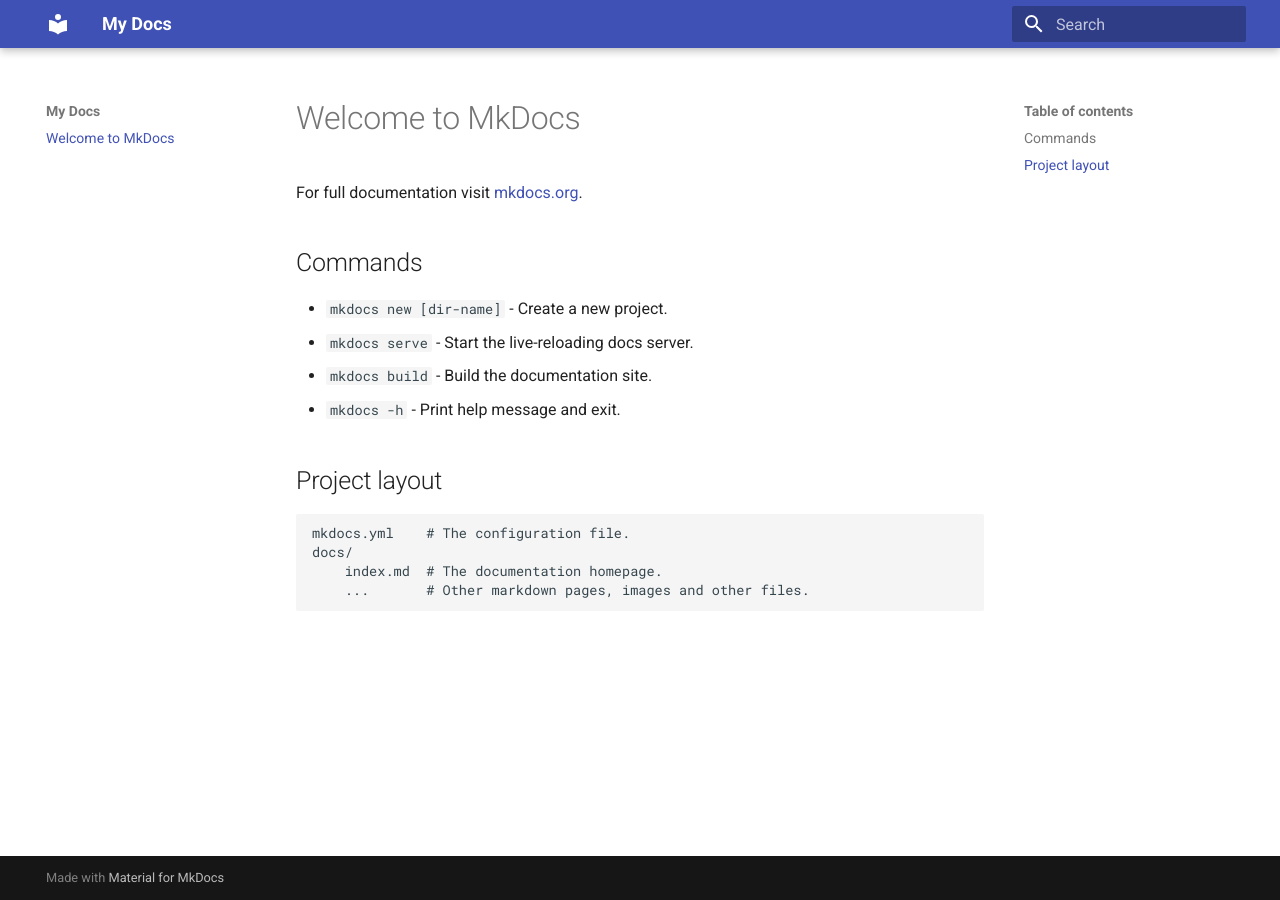
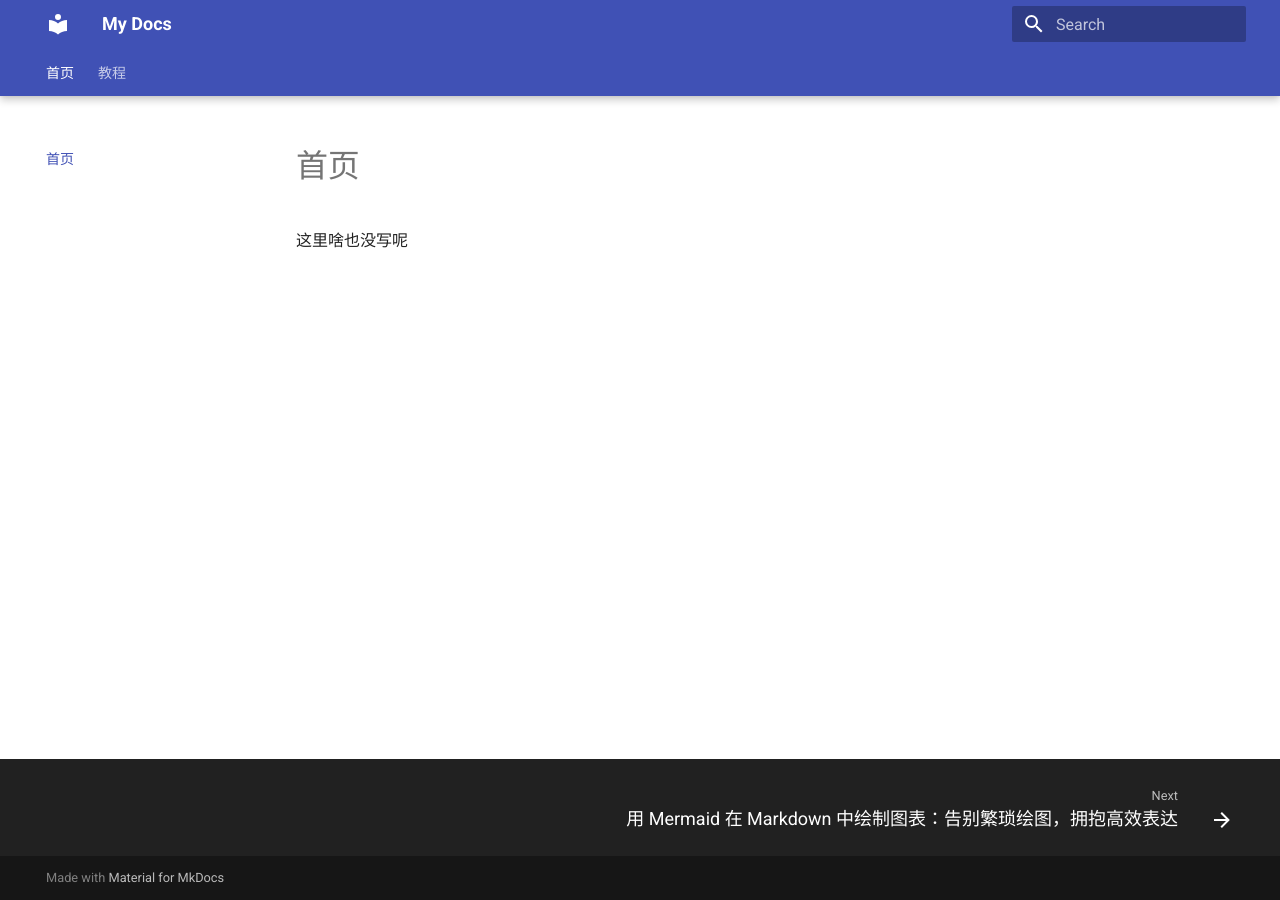
Before and after one commit to ht7813/docs, an MkDocs documentation site: the page built from docs/index.md, in a window 1280 px wide. Built offline with MkDocs 1.6.1 and Material for MkDocs 9.7.7, drawn with Linux system fonts in a browser that asks for light colours; some of the changed lines change nothing that is shown.

Commit message:
Ready for publish

`````diff
--- a/docs/index.md
+++ b/docs/index.md
@@ -1,17 +1,3 @@
-# Welcome to MkDocs
+# 首页
 
-For full documentation visit [mkdocs.org](https://www.mkdocs.org).
-
-## Commands
-
-* `mkdocs new [dir-name]` - Create a new project.
-* `mkdocs serve` - Start the live-reloading docs server.
-* `mkdocs build` - Build the documentation site.
-* `mkdocs -h` - Print help message and exit.
-
-## Project layout
-
-    mkdocs.yml    # The configuration file.
-    docs/
-        index.md  # The documentation homepage.
-        ...       # Other markdown pages, images and other files.
+这里啥也没写呢
--- /dev/null
+++ b/docs/tutorial/Mermaid.md
@@ -0,0 +1,151 @@
+# 用 Mermaid 在 Markdown 中绘制图表：告别繁琐绘图，拥抱高效表达
+
+!!! info "AI生成声明"
+    本篇文章由AI生成
+
+!!! warning "注意"
+    本界面需要在支持Mermaid渲染的查看器中查看
+
+在日常学习、文档编写或知识整理中，我们常常需要绘制流程图、时序图等图表来清晰地表达逻辑。然而，传统的绘图方式存在几个核心痛点：
+- **工具依赖强**：需要安装和学习专业的绘图软件。
+- **修改成本高**：任何细微的调整都可能需要重新拖动、对齐和排版。
+- **协作不便利**：图片文件难以进行版本对比，也无法被AI直接理解和处理。
+
+**Mermaid** 的出现，完美地解决了这些问题。它是一个基于 JavaScript 的图表绘制工具，通过简单的文本代码，就能生成标准化的图表。最重要的是，它能在所有支持 Markdown 的环境中原生使用。
+
+## 一、初识 Mermaid：从代码到图表
+
+让我们通过一个具体的数学问题来直观感受 Mermaid。下图所示为一个运算程序：
+
+```mermaid
+flowchart LR
+    Input[/输入x/] --> Pow[x³]
+    Pow --> Decision{x³ < 10?}
+    Decision -->|No| Sub[减8] --> Div[除以4] --> Output[/输出/]
+    Decision -->|Yes| Add[加3] --> Mult[乘4] --> Output
+```
+
+**问题**：若输入的值为 -2，则输出的值为多少？
+
+**求解过程**：
+1.  输入 \( x = -2 \)
+2.  执行立方运算：\( (-2)^3 = -8 \)
+3.  判断 \( -8 < 10 \) 为真，进入“是”分支
+4.  执行加 3：\( -8 + 3 = -5 \)
+5.  执行乘 4：\( -5 \times 4 = -20 \)
+
+**答案**：输出值为 **-20**。
+
+通过这个例子，你不仅理解了题目逻辑，也看到了 Mermaid 流程图是如何清晰地将程序结构可视化的。
+
+## 二、Mermaid 的核心应用场景
+
+Mermaid 的功能远不止于绘制流程图。它涵盖了多种常用图表类型，能满足你在学习和工作中的大部分可视化需求。
+
+### 1. 序列图：清晰展示交互时序
+
+序列图非常适合描述对象之间消息传递的时间顺序，比如理解一个系统的运作流程。
+
+````markdown
+```mermaid
+sequenceDiagram
+    participant User as 用户
+    participant Front as 前端界面
+    participant Server as 服务器
+
+    User->>Front: 提交登录请求
+    Front->>Server: 发送用户名/密码
+    Server-->>Front: 返回验证结果
+    Front-->>User: 显示登录成功
+```
+````
+
+```mermaid
+sequenceDiagram
+    participant User as 用户
+    participant Front as 前端界面
+    participant Server as 服务器
+
+    User->>Front: 提交登录请求
+    Front->>Server: 发送用户名/密码
+    Server-->>Front: 返回验证结果
+    Front-->>User: 显示登录成功
+```
+
+### 2. 饼图：直观呈现数据分布
+
+使用饼图可以轻松展示各部分在整体中所占的比例。
+
+````markdown
+```mermaid
+pie title 学生每日学习时间分布
+    "课堂学习" : 6
+    "作业复习" : 3
+    "课外阅读" : 1.5
+    "自主探究" : 1
+```
+````
+
+```mermaid
+pie title 学生每日学习时间分布
+    "课堂学习" : 6
+    "作业复习" : 3
+    "课外阅读" : 1.5
+    "自主探究" : 1
+```
+
+### 3. 甘特图：高效管理项目进度
+
+甘特图是项目规划和时间管理的利器，非常适合用来制定学习计划或课程设计。
+
+````markdown
+```mermaid
+gantt
+    title 课程论文撰写计划
+    dateFormat YYYY-MM-DD
+    section 资料准备
+    文献搜集 :done, 2025-05-20, 7d
+    阅读与笔记 :2025-05-27, 5d
+    section 论文撰写
+    初稿写作 :crit, 2025-06-01, 7d
+    修改与定稿 :2025-06-08, 5d
+```
+````
+
+```mermaid
+gantt
+    title 课程论文撰写计划
+    dateFormat YYYY-MM-DD
+    section 资料准备
+    文献搜集 :done, 2025-05-20, 7d
+    阅读与笔记 :2025-05-27, 5d
+    section 论文撰写
+    初稿写作 :crit, 2025-06-01, 7d
+    修改与定稿 :2025-06-08, 5d
+```
+
+## 三、如何开始使用 Mermaid？
+
+掌握 Mermaid 非常简单，你可以通过以下几种方式立即开始体验：
+
+1.  **在线编辑器（推荐入门）**
+    访问 [Mermaid Live Editor](https://mermaid.live)，这是官方的在线编辑平台。你可以在左侧编写代码，右侧实时预览图表效果，无需任何配置。
+
+2.  **在常用工具中集成**
+    - **VS Code**：安装 `Mermaid` 预览插件，即可在编辑 Markdown 文件时直接预览和导出图表。
+    - **Notion**：Notion 原生支持 Mermaid。只需创建一个代码块，并将语言选择为 Mermaid 即可。
+    - **GitHub / GitLab**：在这些平台的 Markdown 文件（如 `README.md`）中，Mermaid 代码块会自动被渲染为图表。
+
+## 四、为什么 Mermaid 是更优的选择？
+
+回顾开篇提到的痛点，Mermaid 带来了革命性的优势：
+
+- **解放生产力**：专注于内容和逻辑，而非图形排版。
+- **文本的威力**：图表代码可以用 Git 进行版本管理，轻松追踪每一次修改，方便团队协作。
+- **面向未来**：纯文本格式使得 AI 大语言模型能够完美地理解、生成和修改你的图表，极大地提升了创作效率。
+
+## 总结
+
+Mermaid 不仅仅是一个绘图工具，更是一种全新的高效表达范式。它将图表的创建过程从“绘画”变成了“写作”，极大地降低了制作和维护复杂图表的门槛。
+
+现在，你就可以打开一个支持 Mermaid 的编辑器，尝试将你的下一个想法或项目计划，用代码可视化成一张清晰的图表。
--- a/mkdocs.yml
+++ b/mkdocs.yml
@@ -2,3 +2,16 @@
 site_url: https://mydocs.local
 theme:
   name: material
+  features:
+    - navigation.tabs
+    - navigation.tabs.sticky
+    - navigation.path
+    - navigation.footer
+markdown_extensions:
+  - admonition
+  - pymdownx.details
+  - pymdownx.superfences
+nav:
+  - index.md
+  - 教程:
+    - tutorial/Mermaid.md
`````
Also changed, not shown: 5 other files.
